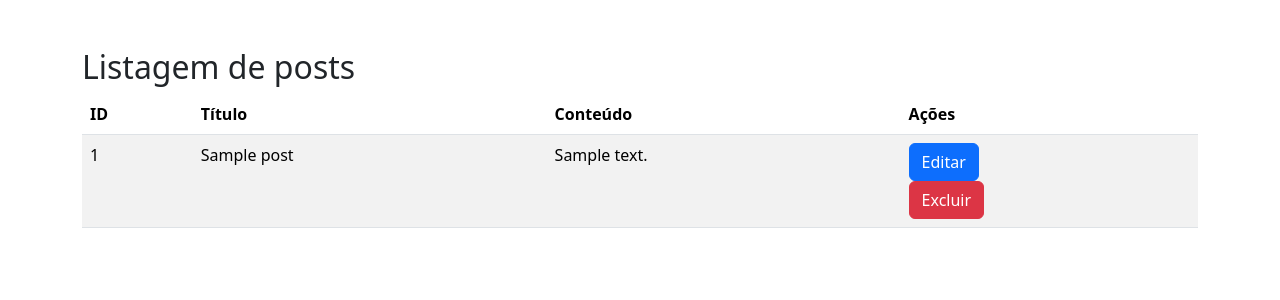
After one commit to RafaJow/blog-system, a PHP site: page /view/pagina_adm.php in a window 1280 px wide. The commit adds this page. Shown: the top 300 px of the page. Run offline with PHP 8.4, Linux system fonts and the light colour scheme; tables that the repository leaves empty or names only in its code hold one stand-in row (values such as "Sample post"); some libraries are stand-ins or nearby versions.

Commit message:
Feat: CRUD de posts completo

```diff
--- a/app/controller/PostController.php
+++ b/app/controller/PostController.php
@@ -11,24 +11,58 @@ class PostController
         $this->post = new Post();
     }
 
+    public function getPostById($postId)
+    {
+        $post = $this->post->getPostById($postId);
+        return $post;
+    }
+
+    public function deletePost()
+    {
+        if ($_SERVER['REQUEST_METHOD'] === 'POST') {
+            $postId = $_POST['postId'];
+
+            $this->post->deletePost($postId);
+            $this->showPaginaAdm();
+        }
+    }
+
     public function getAllPosts()
     {
         $posts = $this->post->getAllPosts();
         return $posts;
     }
 
-    public function processPost()
+    public function processPost($postId)
     {
         if ($_SERVER['REQUEST_METHOD'] === 'POST') {
             $title      = $_POST['title'];
             $content    = $_POST['content'];
+
+            if($postId != null){
+                echo "title $title, content $content, postId $postId";
+
+                $this->updatePost($postId, $title, $content);
+                return;
+            }
 
             $this->post->createPost($title, $content);
             $this->showHome();
         }
     }
 
-    public function showHome() {
+    public function updatePost($postId, $title, $content){
+        $this->post->updatePost($postId, $title, $content);
+        $this->showHome();
+    }
+
+    public function showHome()
+    {
         header('Location:../view/home.php');
     }
+
+    public function showPaginaAdm()
+    {
+        header('Location:../view/pagina_adm.php');
+    }
 }
--- a/app/model/Post.php
+++ b/app/model/Post.php
@@ -4,6 +4,55 @@ include_once 'Database.php';
 
 class Post extends Database
 {
+    public function updatePost($postId, $title, $content){
+        $conn = $this->connect();
+
+        $title      = $conn->real_escape_string($title);
+        $content    = $conn->real_escape_string($content);
+        $postId     = (int) $postId;
+
+        $sql = "UPDATE post SET title = ?, content = ? WHERE id = ?";
+
+        $stmt = $conn->prepare($sql);
+        $stmt->bind_param("ssi", $title, $content, $postId);
+
+        if (!$stmt->execute()) {
+            echo "Erro ao inserir registro: " . $stmt->error;
+        }
+
+        $stmt->close();
+        $conn->close();
+    }
+    public function getPostById($postId)
+    {
+        $conn = $this->connect();
+        $sql = "SELECT * FROM post WHERE id = ?";
+
+        $stmt = $conn->prepare($sql);
+        $stmt->bind_param("i", $postId);
+        $stmt->execute();
+        $result = $stmt->get_result();
+        $data = $result->fetch_assoc();
+        $stmt->close();
+        $conn->close();
+
+        return $data;
+    }
+
+    public function deletePost($postId)
+    {
+        $conn = $this->connect();
+        $postId = (int) $postId;
+
+        $sql = "DELETE FROM post WHERE id = ?";
+
+        $stmt = $conn->prepare($sql);
+        $stmt->bind_param("i", $postId);
+        $stmt->execute();
+        $stmt->close();
+        $conn->close();
+    }
+
     public function getAllPosts()
     {
         $conn = $this->connect();
--- /dev/null
+++ b/app/view/pagina_adm.php
@@ -0,0 +1,56 @@
+<?php
+ini_set('display_errors', 1);
+error_reporting(E_ALL);
+
+include_once '../controller/PostController.php';
+$postController = new PostController();
+?>
+
+<!DOCTYPE html>
+<html lang="en">
+
+<head>
+    <meta charset="UTF-8">
+    <meta name="viewport" content="width=device-width, initial-scale=1.0">
+    <title>Lista de Usuários</title>
+    <link href="../../assets/bootstrap-5.0.2-dist/css/bootstrap.min.css" rel="stylesheet">
+    <link href="../../assets/css/pagina_adm.css" rel="stylesheet">
+</head>
+
+<body>
+    <div class="container mt-5">
+        <h2>Listagem de posts</h2>
+        <table class="table table-striped">
+            <thead>
+                <tr>
+                    <th>ID</th>
+                    <th>Título</th>
+                    <th>Conteúdo</th>
+                    <th>Ações</th>
+                </tr>
+            </thead>
+            <tbody>
+                <?php
+                $posts = $postController->getAllPosts();
+                foreach ($posts as $post) { ?>
+                    <tr>
+                        <td><?= $post['id'] ?></td>
+                        <td><?= $post['title'] ?></td>
+                        <td><?= $post['content'] ?></td>
+                        <td class="botoes">
+                            <form class="actions" method="post" action="editar.php">
+                                <input type="hidden" name="postId" value="<?= $post['id'] ?>">
+                                <a href="post_form.php?id=<?= $post['id'] ?>" class="btn btn-primary">Editar</a>
+                            </form>
+                            <form class="actions" method="post" action="<?= $postController->deletePost() ?>">
+                                <input type="hidden" name="postId" value="<?= $post['id'] ?>">
+                                <button type="submit" class="btn btn-danger">Excluir</button>
+                            </form>
+                        </td>
+                    <?php } ?>
+            </tbody>
+        </table>
+    </div>
+</body>
+
+</html>
```
Also changed, not shown: app/view/post_form.php (+16 -5 lines), assets/css/pagina_adm.css (added, +7 -0 lines).
